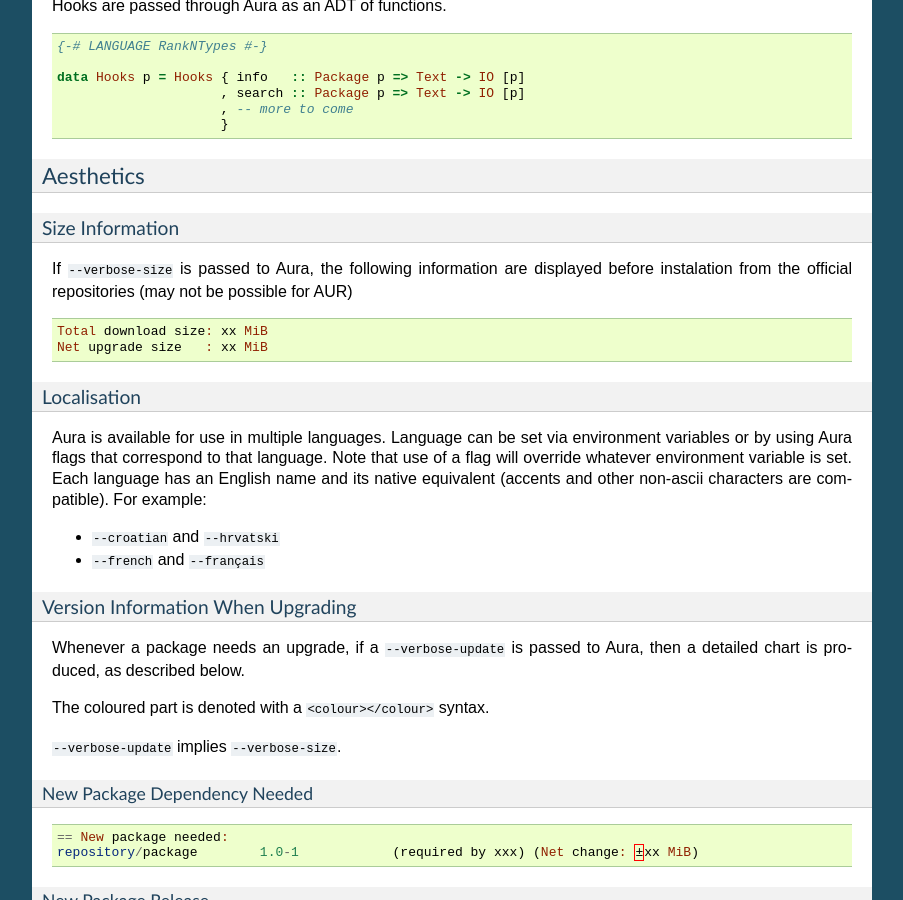
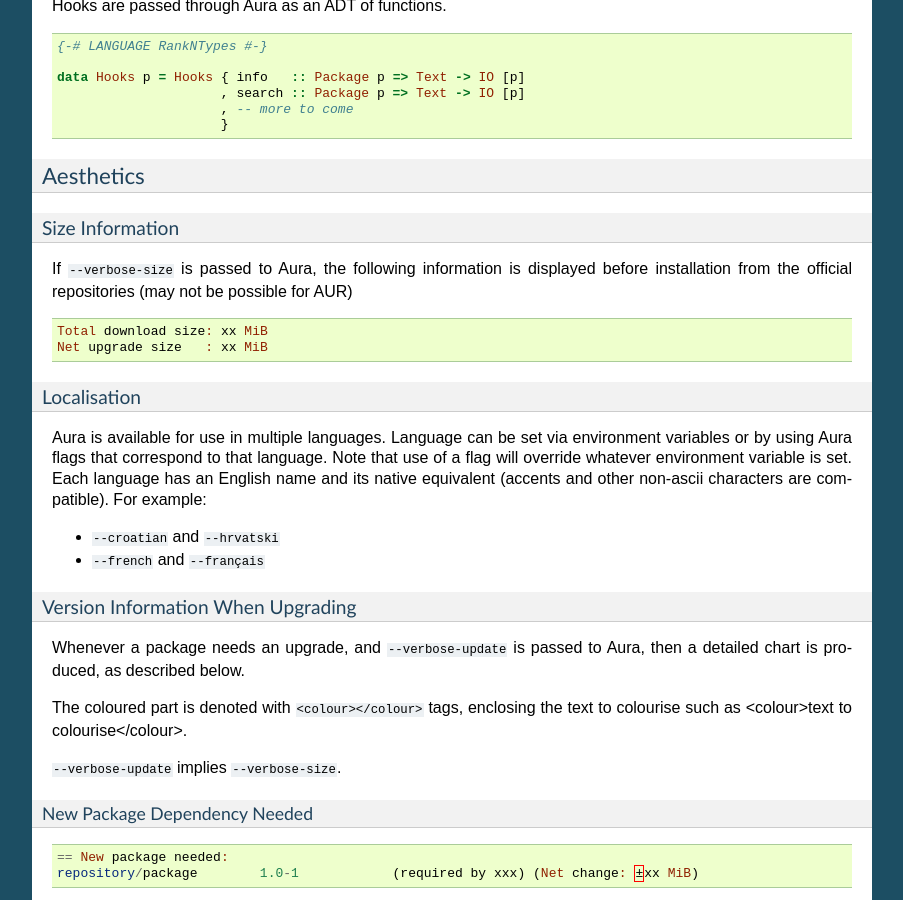
Before and after one commit to fosskers/aura, a Sphinx documentation site: the page built from doc/source/design.rst, in a window 1280 px wide and 900 px high, scrolled down 6279 px. Shown: the whole window, without its empty margins (198-1101 px from the left). Built offline with Sphinx 7.4.7, drawn with Linux system fonts in a browser that asks for light colours.

Commit message:
Fix according to comments from DuncanvR (review)

```diff
--- a/doc/source/design.rst
+++ b/doc/source/design.rst
@@ -337,8 +337,8 @@
 
 Size Information
 ~~~~~~~~~~~~~~~~
-If ``--verbose-size`` is passed to Aura, the following information are
-displayed before instalation from the official repositories (may not be
+If ``--verbose-size`` is passed to Aura, the following information is
+displayed before installation from the official repositories (may not be
 possible for AUR)
 
 .. code-block::
@@ -368,10 +368,11 @@
 Version Information When Upgrading
 ~~~~~~~~~~~~~~~~~~~~~~~~~~~~~~~~~~
 
-Whenever a package needs an upgrade, if a ``--verbose-update`` is passed to
+Whenever a package needs an upgrade, and ``--verbose-update`` is passed to
 Aura, then a detailed chart is produced, as described below.
 
-The coloured part is denoted with a ``<colour></colour>`` syntax.
+The coloured part is denoted with ``<colour></colour>`` tags, enclosing the
+text to colourise such as <colour>text to colourise</colour>.
 
 ``--verbose-update`` implies ``--verbose-size``.
 
```
